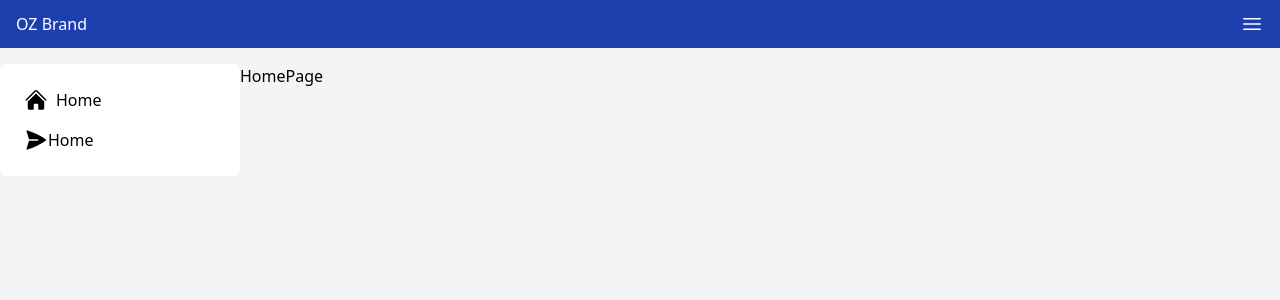
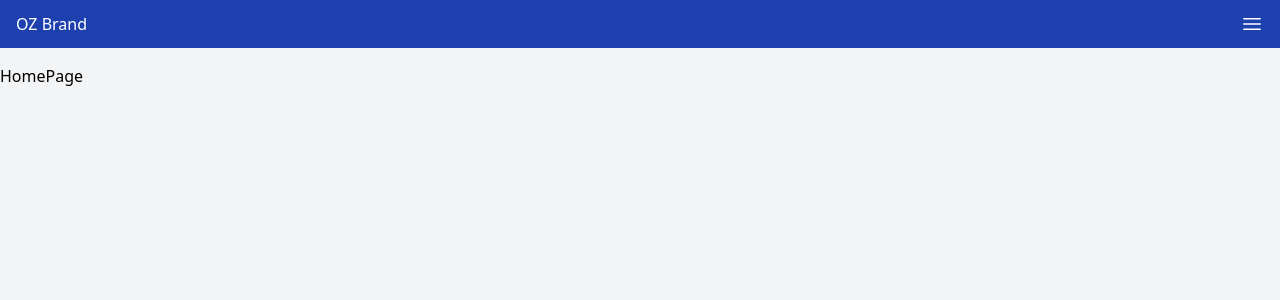
Before and after one commit to rozikin/belajar, a Next.js app: page / in a window 1280 px wide. Shown: the top 300 px of the page. Built offline with nearby package versions, Linux system fonts and the light colour scheme.

Commit message:
feat:init context

```diff
--- a/components/MainHeader.tsx
+++ b/components/MainHeader.tsx
@@ -1,10 +1,14 @@
-import React from 'react'
+"use client"
+import { MenuContext } from '@/context/MenuContext'
+import React,{useContext} from 'react'
 
 const MainHeader = () => {
+    const {toggle} = useContext(MenuContext);
+
     return (
         <div className="bg-blue-800 text-white flex justify-between items-center px-4 h-12 mb-4">OZ Brand
 
-            <svg xmlns="http://www.w3.org/2000/svg" viewBox="0 0 24 24" fill="currentColor" className="w-6 h-6 cursor-pointer">
+            <svg xmlns="http://www.w3.org/2000/svg" viewBox="0 0 24 24" fill="currentColor" className="w-6 h-6 cursor-pointer" onClick={toggle}>
                 <path fillRule="evenodd" d="M3 6.75A.75.75 0 013.75 6h16.5a.75.75 0 010 1.5H3.75A.75.75 0 013 6.75zM3 12a.75.75 0 01.75-.75h16.5a.75.75 0 010 1.5H3.75A.75.75 0 013 12zm0 5.25a.75.75 0 01.75-.75h16.5a.75.75 0 010 1.5H3.75a.75.75 0 01-.75-.75z" clipRule="evenodd" />
             </svg>
         </div>
@@ -12,4 +16,4 @@ const MainHeader = () => {
     )
 }
 
-export default MainHeader
+export default MainHeader;
--- a/components/MainLayout.tsx
+++ b/components/MainLayout.tsx
@@ -1,30 +1,69 @@
 
-import React from 'react'
+"use client"
+import React, { useContext } from 'react'
 import MainHeader from './MainHeader'
 import Link from 'next/link'
+import { MenuContext } from '@/context/MenuContext'
 
 const MainLayout = ({ children }: { children: React.ReactNode }) => {
+    const {open} = useContext(MenuContext);
     return (
         <div className="bg-gray-100 w-screen min-h-screen">
             <MainHeader />
             <div className='flex justify-start items-start'>
-                <aside className="bg-white rounded-lg w-60 p-4">
+                <aside className={`bg-white rounded-lg overflow-hidden transition-all duration-200 ${open? "w-60 p-4":"w-0"}`}>
                     <ul>
                         <li className='flex justify-start items-center hover:bg-blue-200 hover:text-blue-800 rounded-xl p-2'>
-                            <svg xmlns="http://www.w3.org/2000/svg" viewBox="0 0 24 24" fill="currentColor" className="w-6 h-6 mr-2">
-                                <path d="M11.47 3.84a.75.75 0 011.06 0l8.69 8.69a.75.75 0 101.06-1.06l-8.689-8.69a2.25 2.25 0 00-3.182 0l-8.69 8.69a.75.75 0 001.061 1.06l8.69-8.69z" />
-                                <path d="M12 5.432l8.159 8.159c.03.03.06.058.091.086v6.198c0 1.035-.84 1.875-1.875 1.875H15a.75.75 0 01-.75-.75v-4.5a.75.75 0 00-.75-.75h-3a.75.75 0 00-.75.75V21a.75.75 0 01-.75.75H5.625a1.875 1.875 0 01-1.875-1.875v-6.198a2.29 2.29 0 00.091-.086L12 5.43z" />
+                            <svg xmlns="http://www.w3.org/2000/svg" viewBox="0 0 20 20" fill="currentColor" className="w-5 h-5 mr-2">
+                                <path fillRule="evenodd" d="M9.293 2.293a1 1 0 011.414 0l7 7A1 1 0 0117 11h-1v6a1 1 0 01-1 1h-2a1 1 0 01-1-1v-3a1 1 0 00-1-1H9a1 1 0 00-1 1v3a1 1 0 01-1 1H5a1 1 0 01-1-1v-6H3a1 1 0 01-.707-1.707l7-7z" clipRule="evenodd" />
                             </svg>
+
+
                             <Link href="/">Home</Link>
                         </li>
 
                         <li className='flex justify-start items-center hover:bg-blue-200 hover:text-blue-800 rounded-xl p-2'>
-                            <svg xmlns="http://www.w3.org/2000/svg" viewBox="0 0 24 24" fill="currentColor" class="w-6 h-6">
-                                <path d="M3.478 2.405a.75.75 0 00-.926.94l2.432 7.905H13.5a.75.75 0 010 1.5H4.984l-2.432 7.905a.75.75 0 00.926.94 60.519 60.519 0 0018.445-8.986.75.75 0 000-1.218A60.517 60.517 0 003.478 2.405z" />
+                            <svg xmlns="http://www.w3.org/2000/svg" viewBox="0 0 20 20" fill="currentColor" className="w-5 h-5 mr-2">
+                                <path fillRule="evenodd" d="M7.84 1.804A1 1 0 018.82 1h2.36a1 1 0 01.98.804l.331 1.652a6.993 6.993 0 011.929 1.115l1.598-.54a1 1 0 011.186.447l1.18 2.044a1 1 0 01-.205 1.251l-1.267 1.113a7.047 7.047 0 010 2.228l1.267 1.113a1 1 0 01.206 1.25l-1.18 2.045a1 1 0 01-1.187.447l-1.598-.54a6.993 6.993 0 01-1.929 1.115l-.33 1.652a1 1 0 01-.98.804H8.82a1 1 0 01-.98-.804l-.331-1.652a6.993 6.993 0 01-1.929-1.115l-1.598.54a1 1 0 01-1.186-.447l-1.18-2.044a1 1 0 01.205-1.251l1.267-1.114a7.05 7.05 0 010-2.227L1.821 7.773a1 1 0 01-.206-1.25l1.18-2.045a1 1 0 011.187-.447l1.598.54A6.993 6.993 0 017.51 3.456l.33-1.652zM10 13a3 3 0 100-6 3 3 0 000 6z" clipRule="evenodd" />
                             </svg>
 
-                            <Link href="/">Home</Link>
+                            <Link href="/" className='flex-1'>Post</Link>
+                            <svg xmlns="http://www.w3.org/2000/svg" viewBox="0 0 20 20" fill="currentColor" className="w-5 h-5">
+                                <path fillRule="evenodd" d="M7.21 14.77a.75.75 0 01.02-1.06L11.168 10 7.23 6.29a.75.75 0 111.04-1.08l4.5 4.25a.75.75 0 010 1.08l-4.5 4.25a.75.75 0 01-1.06-.02z" clipRule="evenodd" />
+                            </svg>
                         </li>
+
+                        <li className='flex justify-start items-center hover:bg-blue-200 hover:text-blue-800 rounded-xl p-2'>
+                            <svg xmlns="http://www.w3.org/2000/svg" viewBox="0 0 20 20" fill="currentColor" className="w-5 h-5 mr-2">
+                                <path d="M10 3.75a2 2 0 10-4 0 2 2 0 004 0zM17.25 4.5a.75.75 0 000-1.5h-5.5a.75.75 0 000 1.5h5.5zM5 3.75a.75.75 0 01-.75.75h-1.5a.75.75 0 010-1.5h1.5a.75.75 0 01.75.75zM4.25 17a.75.75 0 000-1.5h-1.5a.75.75 0 000 1.5h1.5zM17.25 17a.75.75 0 000-1.5h-5.5a.75.75 0 000 1.5h5.5zM9 10a.75.75 0 01-.75.75h-5.5a.75.75 0 010-1.5h5.5A.75.75 0 019 10zM17.25 10.75a.75.75 0 000-1.5h-1.5a.75.75 0 000 1.5h1.5zM14 10a2 2 0 10-4 0 2 2 0 004 0zM10 16.25a2 2 0 10-4 0 2 2 0 004 0z" />
+                            </svg>
+
+
+                            <Link href="/" className='flex-1'>Master</Link>
+                            <svg xmlns="http://www.w3.org/2000/svg" viewBox="0 0 20 20" fill="currentColor" className="w-5 h-5">
+                                <path fillRule="evenodd" d="M7.21 14.77a.75.75 0 01.02-1.06L11.168 10 7.23 6.29a.75.75 0 111.04-1.08l4.5 4.25a.75.75 0 010 1.08l-4.5 4.25a.75.75 0 01-1.06-.02z" clipRule="evenodd" />
+                            </svg>
+
+
+                        </li>
+
+                        <li className='flex justify-start items-center hover:bg-blue-200 hover:text-blue-800 rounded-xl p-2'>
+                            <svg xmlns="http://www.w3.org/2000/svg" viewBox="0 0 20 20" fill="currentColor" className="w-5 h-5 mr-2">
+                                <path fillRule="evenodd" d="M15.988 3.012A2.25 2.25 0 0118 5.25v6.5A2.25 2.25 0 0115.75 14H13.5v-3.379a3 3 0 00-.879-2.121l-3.12-3.121a3 3 0 00-1.402-.791 2.252 2.252 0 011.913-1.576A2.25 2.25 0 0112.25 1h1.5a2.25 2.25 0 012.238 2.012zM11.5 3.25a.75.75 0 01.75-.75h1.5a.75.75 0 01.75.75v.25h-3v-.25z" clipRule="evenodd" />
+                                <path d="M3.5 6A1.5 1.5 0 002 7.5v9A1.5 1.5 0 003.5 18h7a1.5 1.5 0 001.5-1.5v-5.879a1.5 1.5 0 00-.44-1.06L8.44 6.439A1.5 1.5 0 007.378 6H3.5z" />
+                            </svg>
+                            <Link href="/">Cari Github</Link>
+                        </li>
+
+                        <li className='flex justify-start items-center hover:bg-blue-200 hover:text-blue-800 rounded-xl p-2'>
+                            <svg xmlns="http://www.w3.org/2000/svg" viewBox="0 0 20 20" fill="currentColor" className="w-5 h-5 mr-2">
+                                <path fillRule="evenodd" d="M7.84 1.804A1 1 0 018.82 1h2.36a1 1 0 01.98.804l.331 1.652a6.993 6.993 0 011.929 1.115l1.598-.54a1 1 0 011.186.447l1.18 2.044a1 1 0 01-.205 1.251l-1.267 1.113a7.047 7.047 0 010 2.228l1.267 1.113a1 1 0 01.206 1.25l-1.18 2.045a1 1 0 01-1.187.447l-1.598-.54a6.993 6.993 0 01-1.929 1.115l-.33 1.652a1 1 0 01-.98.804H8.82a1 1 0 01-.98-.804l-.331-1.652a6.993 6.993 0 01-1.929-1.115l-1.598.54a1 1 0 01-1.186-.447l-1.18-2.044a1 1 0 01.205-1.251l1.267-1.114a7.05 7.05 0 010-2.227L1.821 7.773a1 1 0 01-.206-1.25l1.18-2.045a1 1 0 011.187-.447l1.598.54A6.993 6.993 0 017.51 3.456l.33-1.652zM10 13a3 3 0 100-6 3 3 0 000 6z" clipRule="evenodd" />
+                            </svg>
+
+                            <Link href={"/post"}>Post</Link>
+
+                        </li>
+
                     </ul>
                 </aside>
                 <main className="flex-1">{children}</main>
--- /dev/null
+++ b/context/MenuContext.tsx
@@ -0,0 +1,21 @@
+"use client"
+import { createContext, useState } from "react";
+
+
+
+export const MenuContext = createContext({} as any);
+
+const MenuContextProvider = ({ children }: { children: React.ReactNode }) =>{
+    const [open, setOpen] = useState(false);
+
+    const toggle = () =>{
+        console.log({open});
+        setOpen((prev)=> !prev);
+    };
+
+    return <MenuContext.Provider value={{ open,toggle}}>{children}</MenuContext.Provider>
+
+
+};
+
+export default MenuContextProvider;
```
Also changed, not shown: app/layout.tsx (+5 -3 lines).
